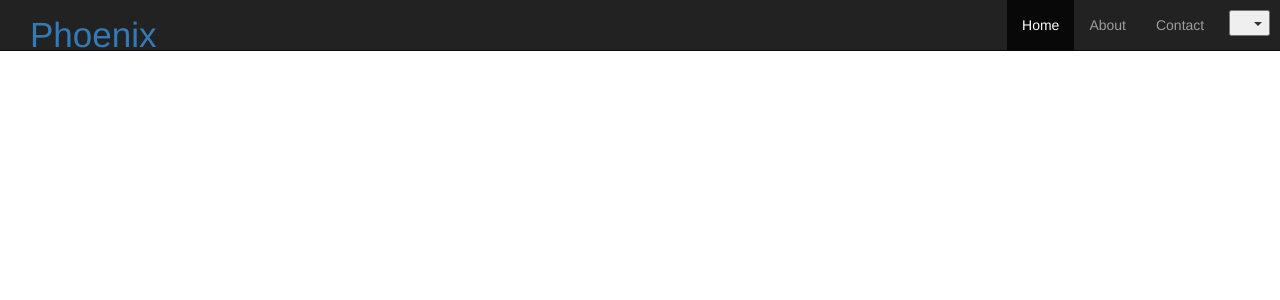
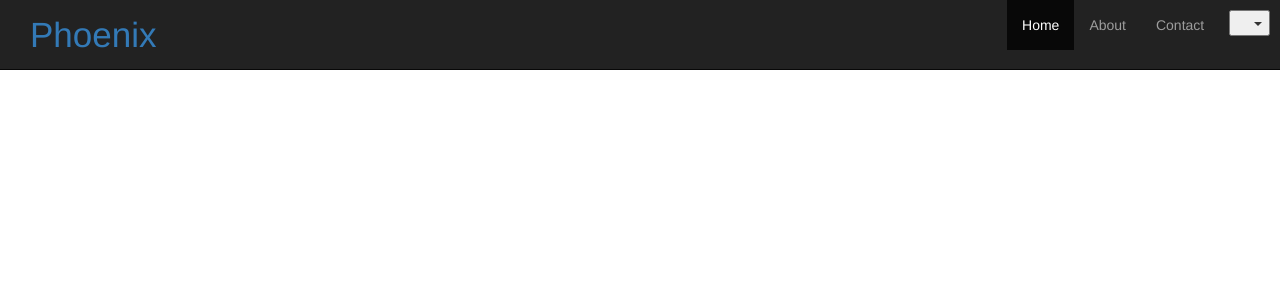
Before and after one commit to fenilshingala/DE, a Flask app: template templates/header.html in a window 1280 px wide. Shown: the top 300 px of the page. Run offline with Flask 2, Linux system fonts and the light colour scheme; the template is opened without the code that fills it, so the values that code supplies are empty; some libraries are stand-ins or nearby versions; some web fonts are replaced.

Commit message:
Create header.html

```diff
--- a/templates/header.html
+++ b/templates/header.html
@@ -24,7 +24,7 @@
 
 <body>
 
-    <nav class="navbar navbar-inverse navbar-fixed-top normal" role="navigation">
+    <nav class="navbar navbar-inverse navbar-fixed-top normal" role="navigation" style="height:70px;">
 
       <div class="container-fluid">
         <div class="navbar-header">
```
